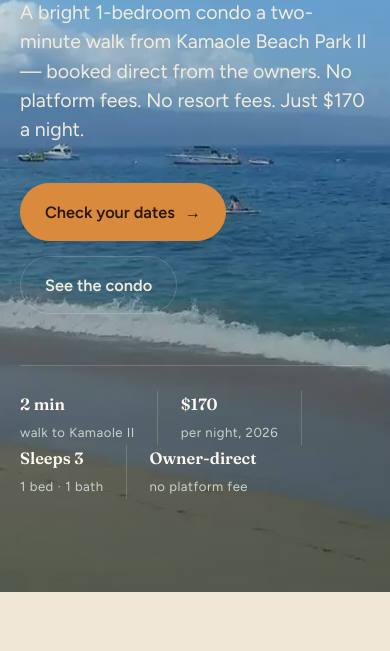
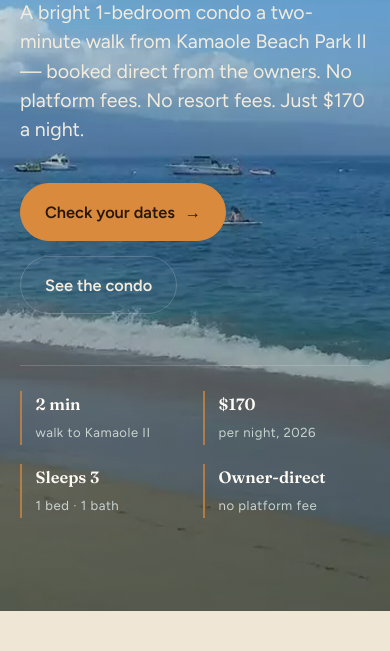
Before and after one commit to tannermosher2015-debug/AlohamyMaui, a plain HTML site: page index.html in a window 390 px wide. Shown: the part 424-1075 px from the top of the page. Drawn offline with Linux system fonts and the light colour scheme.

Commit message:
Mobile refinements for phones
- Amenity lists collapse to a single column ≤520px (were cramped at ~116px wide)
- Hero stats become a tidy 2x2 grid with honey accent bars instead of
  mid-row vertical dividers ≤620px

Verified at 360/375px: no overflow, touch targets ≥46px.

Co-Authored-By: Claude Opus 4.8 <noreply@anthropic.com>

```diff
--- a/index.html
+++ b/index.html
@@ -402,6 +402,20 @@ img{max-width:100%;display:block}
   display:flex;justify-content:space-between;gap:1rem;flex-wrap:wrap;font-size:.8rem}
 .foot__base a{font-weight:600}
 @media (max-width:680px){.foot__grid{grid-template-columns:1fr 1fr}.foot__brand{grid-column:1 / -1}}
+
+/* ============================================================
+   MOBILE REFINEMENTS
+   ============================================================ */
+@media (max-width:620px){
+  /* hero stats: tidy 2x2 grid with honey accent bars, not mid-row dividers */
+  .hero__facts{display:grid;grid-template-columns:1fr 1fr;gap:1.2rem 1rem}
+  .hero__fact{border-right:0;margin-right:0;padding-right:0;padding-left:.85rem;
+    border-left:2px solid rgba(217,138,61,.7)}
+}
+@media (max-width:520px){
+  /* amenity lists go single-column so long items aren't cramped at ~116px */
+  .condo__cols{grid-template-columns:1fr;gap:1.35rem}
+}
 
 /* ============================================================
    SCROLL-REVEAL
```
